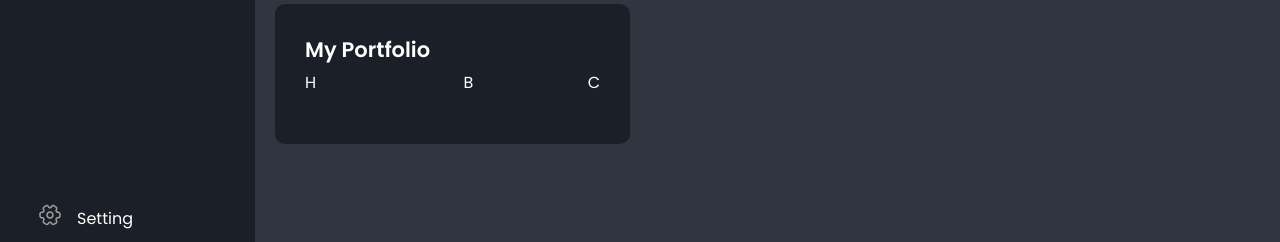
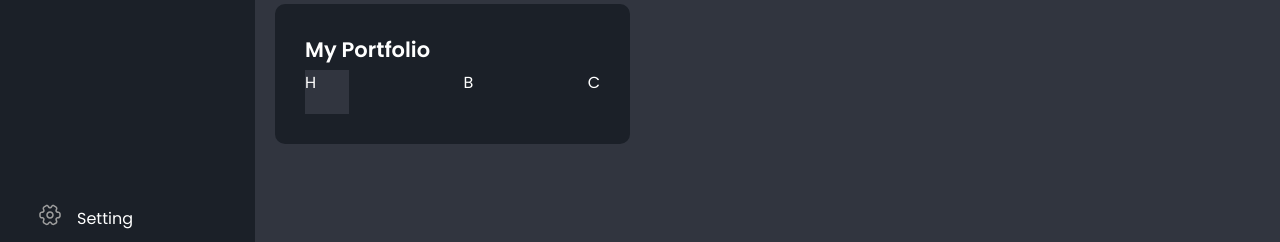
Before and after one commit to assanimed/baeed-sawa-challenge, a plain HTML site: page index.html in a window 1280 px wide. Shown: the part 475-717 px from the top of the page. Drawn offline with Linux system fonts and the light colour scheme.

Commit message:
init app

```diff
--- a/css/style.css
+++ b/css/style.css
@@ -473,7 +473,8 @@ body {
 .portfolio-item .item-icon{
     width: 44px;
     height: 44px;
-
+    background-color:
+    #31353F;
 }
 
 /*
```
